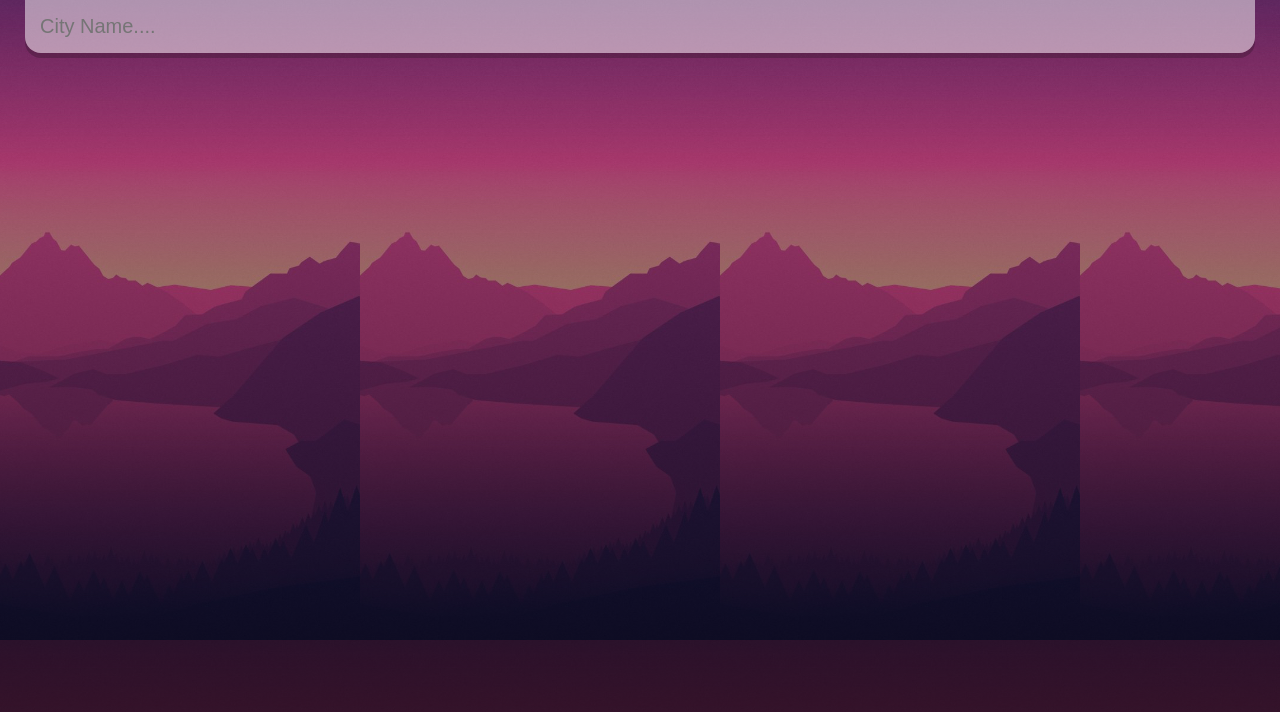
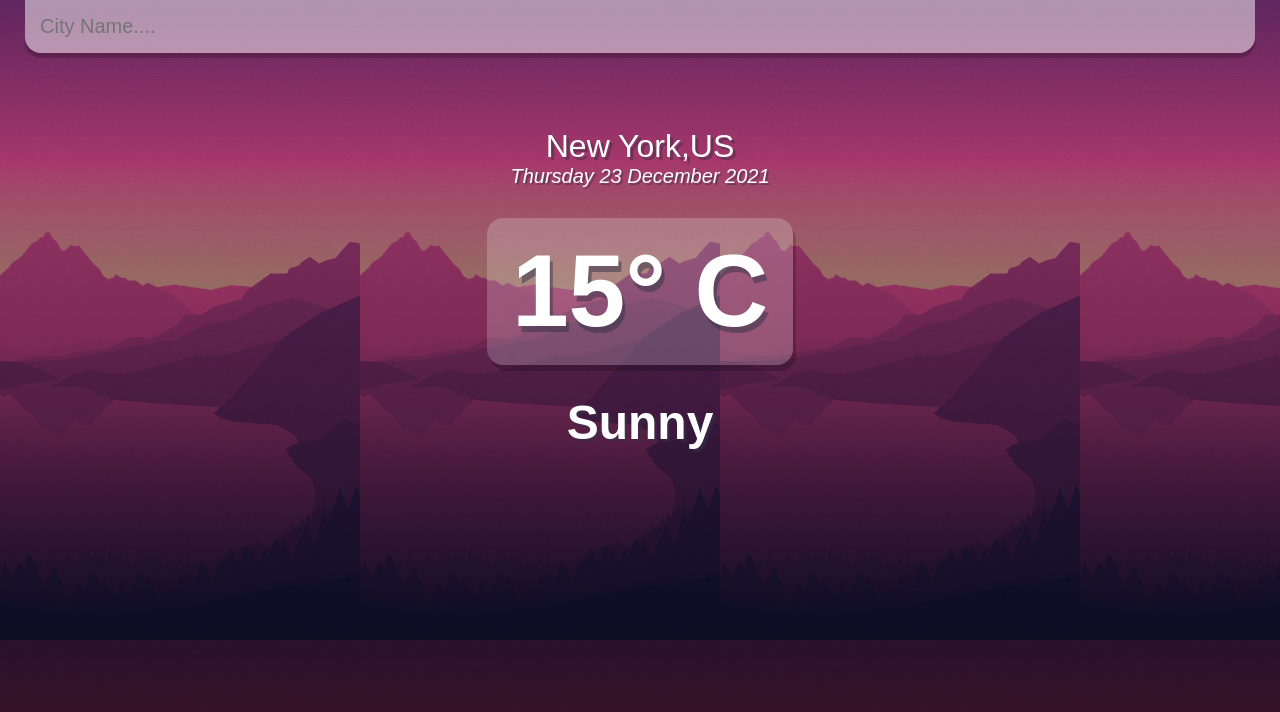
Before and after one commit to RA1911033010065/reactweatherapp, a React (Create React App) app: page / in a window 1280 px wide. Shown: the top 712 px of the page. Built offline with nearby package versions, Linux system fonts and the light colour scheme.

Commit message:
index css updated

```diff
--- a/src/App.js
+++ b/src/App.js
@@ -14,9 +14,9 @@
     let month = months[d.getMonth()];
     let year = d.getFullYear();
 
+
     return `${day} ${date} ${month} ${year}`
   }
-
   return (
    <div className="app-warm">
      <main>
@@ -27,8 +27,21 @@
     placeholder="City Name...."
 
     />
-   </div></main>
+   </div>
+   <div className="location-box">
+     <div className="location">New York,US</div>
+     <div className="date">{dateBuilder(new Date())}</div>
+    </div>
+    <div className="weather-box">
 
+      <div className="temp">
+        15° C
+      </div>
+      <div className="weather">
+        Sunny
+      </div>
+    </div>
+      </main>
    </div>
   );
 }
--- a/src/index.css
+++ b/src/index.css
@@ -56,3 +56,48 @@
 .search-box .search-bar:focus{
   background-color: rgba(255,255,255,0.75);
 }
+.location-box .location{
+  color: #FFF;
+  font-size: 32px;
+  font-weight: 500;
+  text-align:center;
+  text-shadow: 3px 3px rgba(50,50,70,0.5);
+}
+
+.location-box .date {
+  color: #FFF;
+  font-size: 20px;
+  font-weight: 300;
+  font-style: italic;
+  text-align: center;
+  text-shadow: 2px 2px rgba(50, 50, 70, 0.5);
+}
+
+.weather-box {
+  text-align: center;
+}
+
+.weather-box .temp {
+  position: relative;
+  display: inline-block;
+  margin: 30px auto;
+  background-color: rgba(255, 255, 255, 0.2);
+  border-radius: 16px;
+
+  padding: 15px 25px;
+
+  color: #FFF;
+  font-size: 102px;
+  font-weight: 900;
+
+  text-shadow: 3px 6px rgba(50, 50, 70, 0.5);
+  text-align: center;
+  box-shadow: 3px 6px rgba(0, 0, 0, 0.2);
+}
+
+.weather-box .weather {
+  color: #FFF;
+  font-size: 48px;
+  font-weight: 700;
+  text-shadow: 3px 3px rgba(50, 50, 70, 0.5);
+}
```
